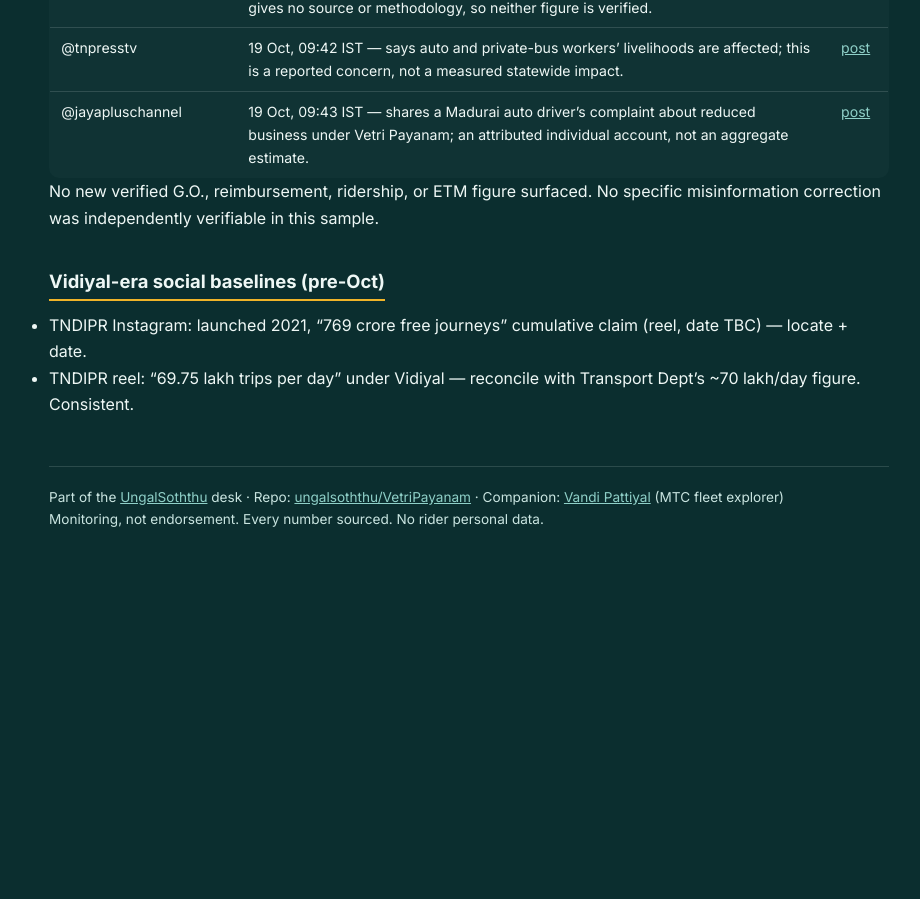
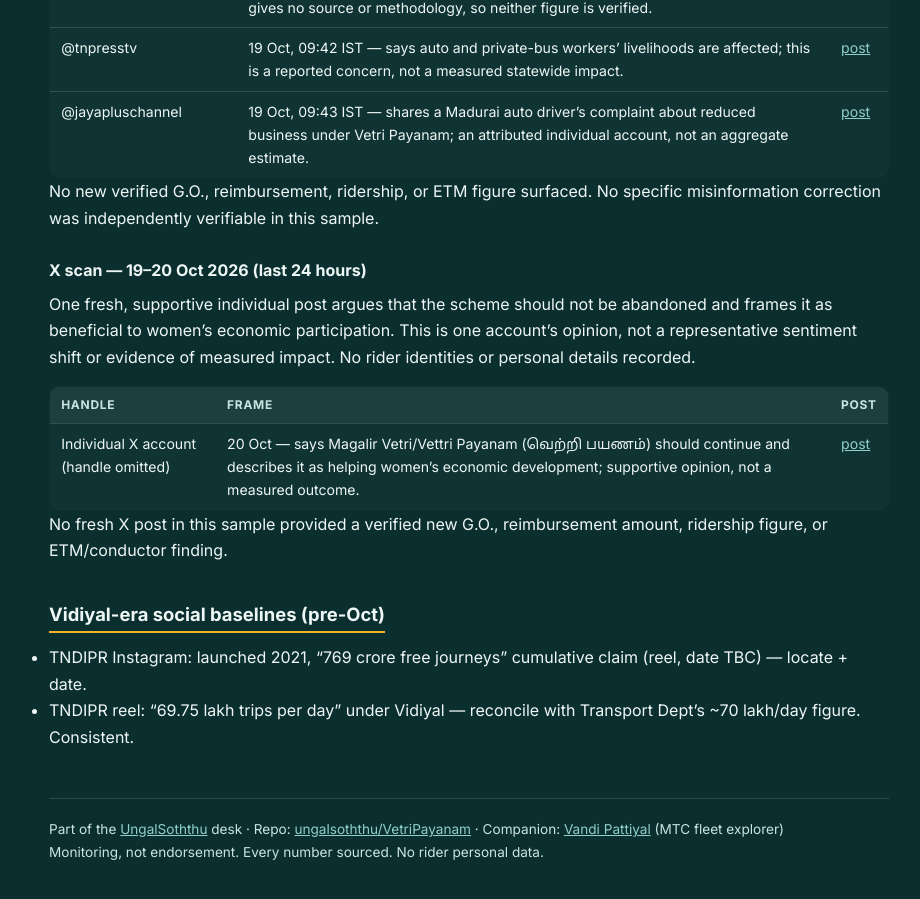
Before and after one commit to ungalsoththu/VetriPayanam, a Jekyll site: the page built from social/SOCIALLOG.md, in a window 1280 px wide and 900 px high, scrolled down 8390 px. Shown: the whole window, without its empty margins (171-1091 px from the left). Built offline with Jekyll 4.4.1, drawn with Linux system fonts in a browser that asks for light colours; before the commit the page ends 8985 px from its top, so only the background shows below that.

Commit message:
daily watch 2026-10-20: reimbursement and ETM claims

```diff
--- a/social/SOCIALLOG.md
+++ b/social/SOCIALLOG.md
@@ -208,6 +208,16 @@ Small, non-representative sample on Magalir Vetri/Vettri Payanam (வெற்
 
 No new verified G.O., reimbursement, ridership, or ETM figure surfaced. No specific misinformation correction was independently verifiable in this sample.
 
+### X scan — 19–20 Oct 2026 (last 24 hours)
+
+One fresh, supportive individual post argues that the scheme should not be abandoned and frames it as beneficial to women’s economic participation. This is one account’s opinion, not a representative sentiment shift or evidence of measured impact. No rider identities or personal details recorded.
+
+| Handle | Frame | Post |
+| --- | --- | --- |
+| Individual X account (handle omitted) | 20 Oct — says Magalir Vetri/Vettri Payanam (வெற்றி பயணம்) should continue and describes it as helping women’s economic development; supportive opinion, not a measured outcome. | [post](https://x.com/i/status/2112464040664670408) |
+
+No fresh X post in this sample provided a verified new G.O., reimbursement amount, ridership figure, or ETM/conductor finding.
+
 ## Vidiyal-era social baselines (pre-Oct)
 
 - TNDIPR Instagram: launched 2021, "769 crore free journeys" cumulative claim (reel, date TBC) — locate + date.
```
Also changed, not shown: news/NEWSLOG.md (+1 -0 lines).
